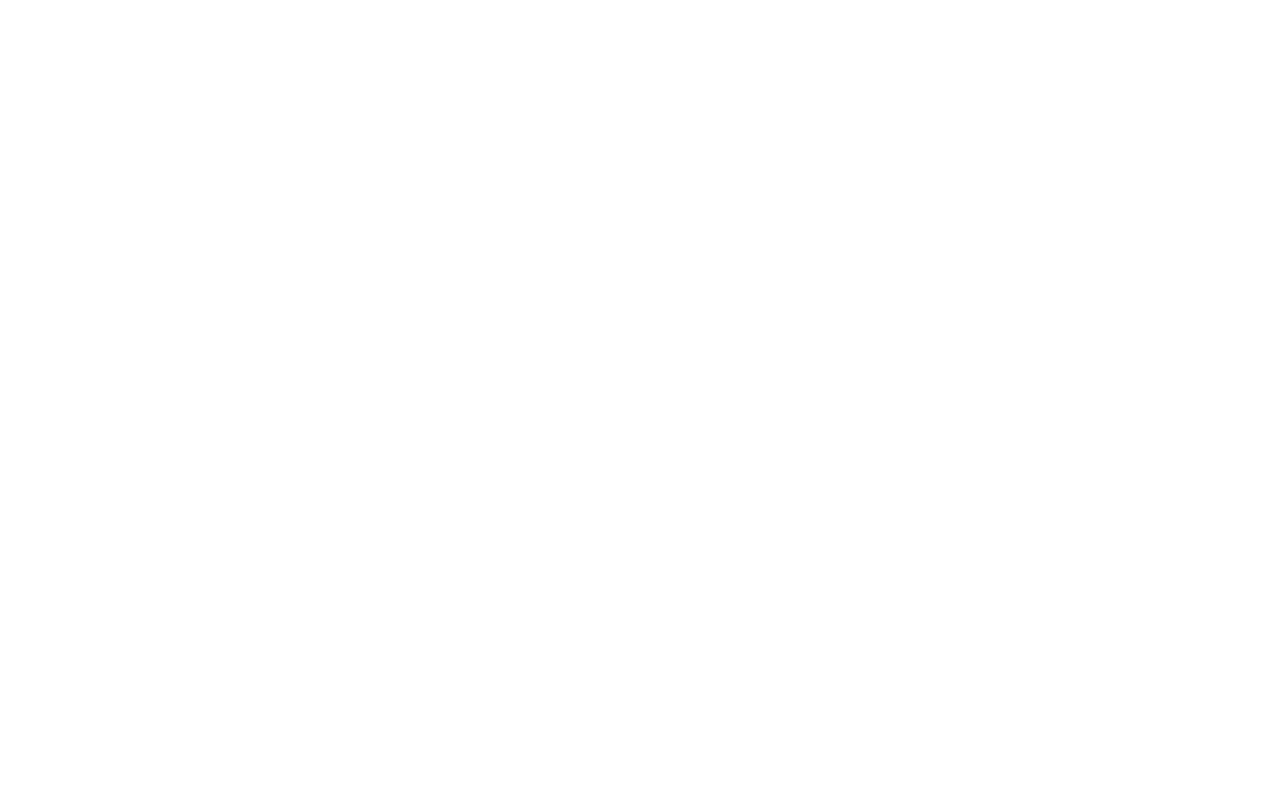
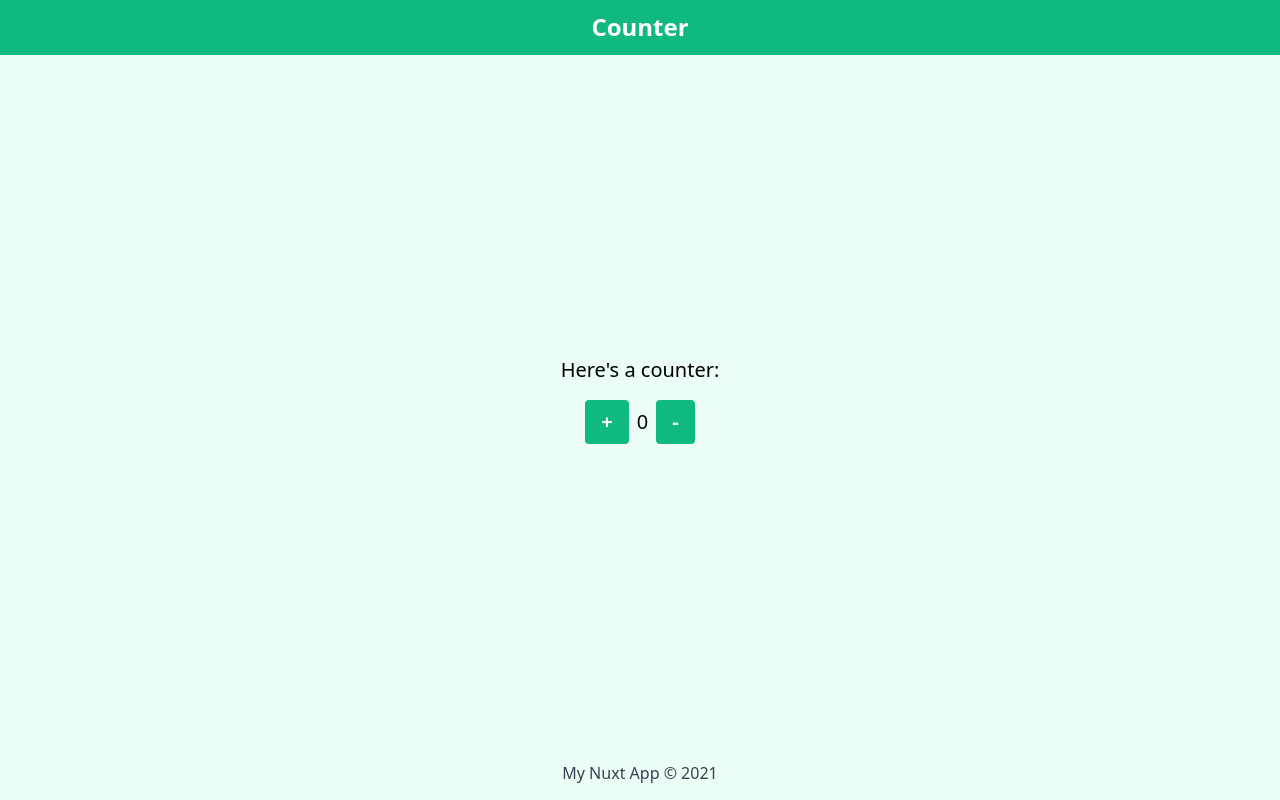
Before and after one commit to developer-school/create-your-first-nuxt-3-app, a Nuxt app: page /custom-layout in a window 1280 px wide. Before the commit this address had no page. Built offline with nearby package versions, Linux system fonts and the light colour scheme.

Commit message:
Added custom layout

```diff
--- a/layouts/custom.vue
+++ b/layouts/custom.vue
@@ -2,7 +2,10 @@
   <div class="flex flex-col w-full h-screen overflow-hidden bg-green-50">
     <header class="w-full h-16 bg-green-500">
       <nav class="flex items-center justify-center w-full h-full text-center text-black">
-        <h2 class="text-2xl font-bold text-white">Nuxt 3</h2>
+        <h2 class="text-2xl font-bold text-white">
+          <slot name="header" v-if="header" />
+          <span v-else>Nuxt 3</span>
+        </h2>
       </nav>
     </header>
     <main class="flex-grow w-full h-full p-4 mx-auto max-w-7xl">
@@ -15,3 +18,15 @@
     </footer>
   </div>
 </template>
+
+<script lang="ts">
+import { defineComponent } from 'vue'
+
+export default defineComponent({
+  computed: {
+    header() {
+      return this.$slots.header
+    }
+  }
+})
+</script>
--- /dev/null
+++ b/pages/custom-layout.vue
@@ -0,0 +1,33 @@
+<template>
+  <NuxtLayout name='custom'>
+    <template #header>Counter</template>
+    <div class="flex flex-col items-center justify-center h-full space-y-4 text-xl">
+      <p>Here's a counter:</p>
+      <div class="flex items-center justify-center">
+
+        <button @click="counter++" class="px-4 py-2 font-bold text-white bg-green-500 rounded hover:bg-green-700">
+          +
+        </button>
+        <span class="mx-2">{{ counter }}</span>
+        <button @click="counter--" class="px-4 py-2 font-bold text-white bg-green-500 rounded hover:bg-green-700">
+          -
+        </button>
+      </div>
+    </div>
+  </NuxtLayout>
+</template>
+
+<script lang="ts">
+import { defineComponent } from 'vue'
+
+export default defineComponent({
+  layout: false,
+  setup() {
+    const counter = ref(0)
+
+    return {
+      counter
+    }
+  }
+})
+</script>
```
